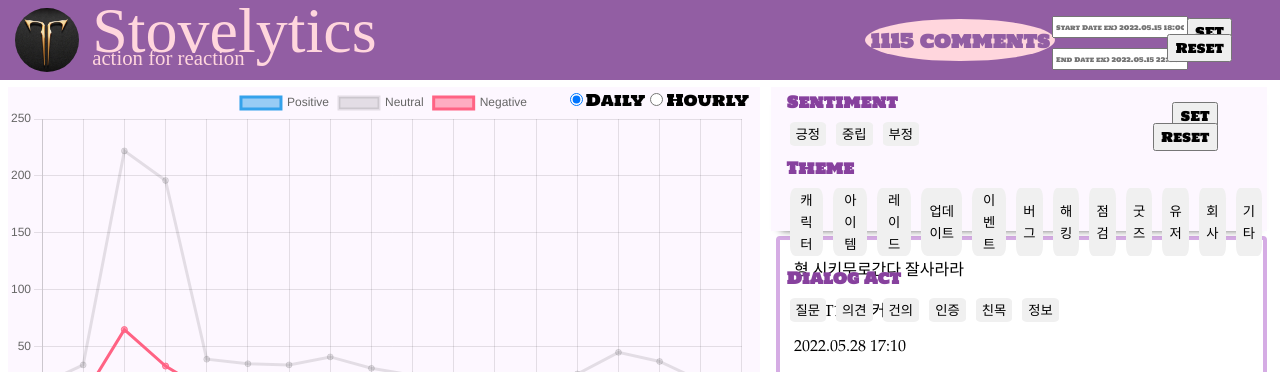
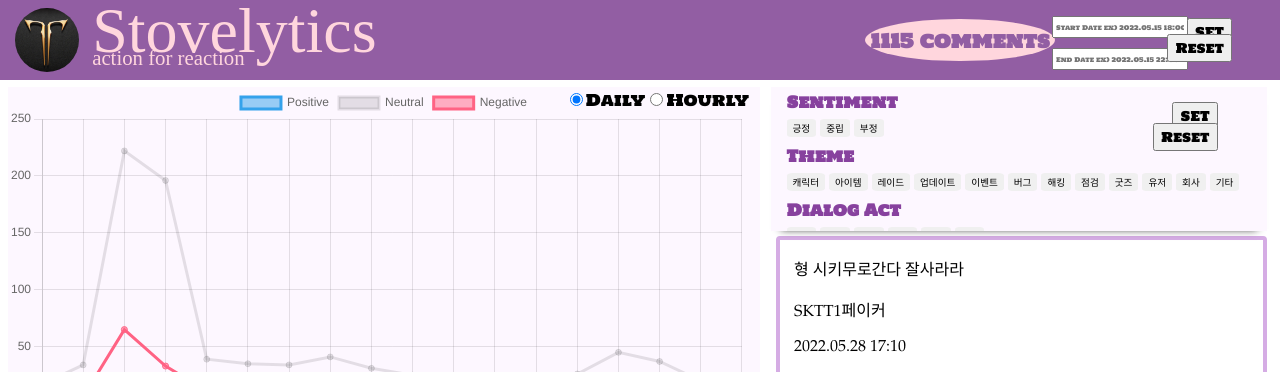
Before and after one commit to Albatross-Labs/Stovelytics, a React (Create React App) app: page / in a window 1280 px wide. Shown: the top 372 px of the page. Built offline with nearby package versions, Linux system fonts and the light colour scheme.

Commit message:
LabelFilter Organized

```diff
--- a/src/components/CommentDisplay/FilteredComments.jsx
+++ b/src/components/CommentDisplay/FilteredComments.jsx
@@ -2,7 +2,7 @@ import React, { useContext } from 'react'
 import styled from 'styled-components';
 
 import { CommentsContext } from '../../contexts/CommentsContext';
-import CommentSnapshot from './CommentSnapshot';
+import CommentSnapshot from './FilteredComments/CommentSnapshot';
 
 const Wrapper = styled.div `
   position: relative;
@@ -12,6 +12,7 @@ const Wrapper = styled.div `
   height: 79.5%;
   // background-color: blue;
   top: 0.5%;
+
 `
 
 const CommentsList = styled.div`
--- a/src/components/CommentDisplay/LabelFilter.jsx
+++ b/src/components/CommentDisplay/LabelFilter.jsx
@@ -20,11 +20,12 @@ const Wrapper = styled.div `
 
   // height: 25%;
   background-color: #FDF7FF;
+  // background-color: black;
   display: flex;
   flex-direction: column;
   justify-content: space-between;
   box-shadow: 0px 8px 8px -10px #111;
-  // overflow-x: scroll;
+  overflow-y: auto;
   padding-left: 14px;
   box-sizing: border-box;
   z-index: 4;
--- a/src/components/CommentDisplay/LabelFilter/LabelButton.jsx
+++ b/src/components/CommentDisplay/LabelFilter/LabelButton.jsx
@@ -5,14 +5,14 @@ const Button = styled.button`
   cursor: pointer;
   border: none;
   border-radius: 15%;
-  margin: 5px;
+  margin: 2px;
+  font-size: 0.6em;
 
   background-color: #F0F0F0;
   color: #000000;
 
   &.active {
     background-color: #D1BAD9;
-    // color: #1170FF;
     color: #87419E;
     font-weight: 600;
   }
--- a/src/components/CommentDisplay/LabelFilter/ToggleFilterList.jsx
+++ b/src/components/CommentDisplay/LabelFilter/ToggleFilterList.jsx
@@ -8,7 +8,6 @@ const Wrapper = styled.div`
 
 const Label = styled.div`
   font-weight: 700;
-  color: black;
   color: #87419E;
 
   padding: 2px;
```
Also changed, not shown: src/components/CommentDisplay/FilteredComments/CommentSnapshot.jsx (renamed from src/components/CommentDisplay/CommentSnapshot.jsx).
